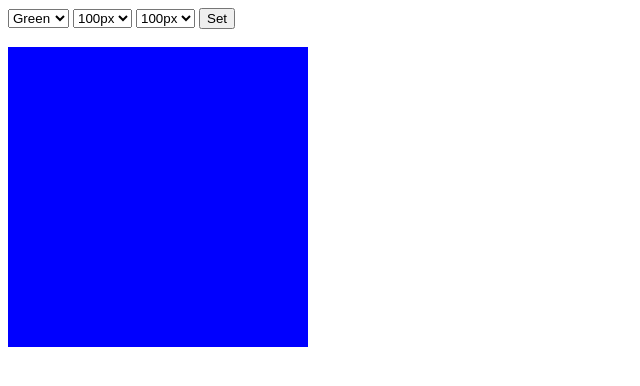
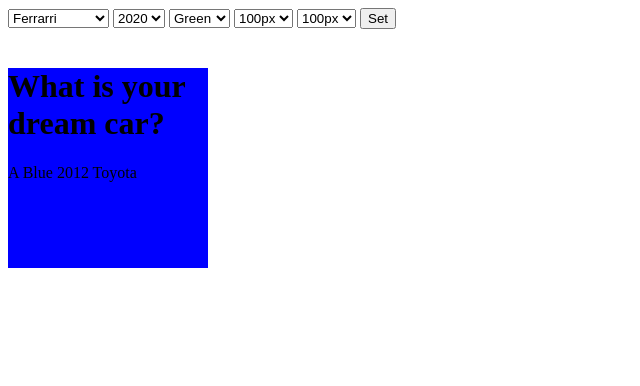
Before and after one commit to pmy09/JSE-project, a plain HTML site: page index.html in a window 1280 px wide. Shown: the whole page, without its empty margins (0-640 px from the left). Drawn offline with Linux system fonts and the light colour scheme.

Commit message:
Update index.html

```diff
--- a/index.html
+++ b/index.html
@@ -5,30 +5,55 @@
         <title>Javascript Essentials</title>
     </head>
     <body>
+         <select name="cars" id='brand'>
+            <option value='Ferrarri'>Ferrarri</option>
+            <option value='Audi'>Audi</option>
+            <option value='Range Rover'>Range Rover</option>
+            <option value='BMW'>BMW</option>
+            <option value='Bugati'>Bugati</option>
+        </select>
+
+        <select name="years" id='date'>
+            <option value='2020'>2020</option>
+            <option value='2019'>2019</option>
+            <option value='2018'>2018</option>
+            <option value='2017'>2017</option>
+            <option value='2016'>2016</option>
+        </select>
 
         <select name="cssProperty" id="background">
             <option value="Green">Green</option>
             <option value="Yellow">Yellow</option>
             <option value="Red">Red</option>
+            <option value="Yellow">Yellow</option>
+            <option value="Brown">Brown</option>
         </select>
 
         <select name="cssProperty" id="width">
             <option value="100px">100px</option>
             <option value="200px">200px</option>
             <option value="300px">300px</option>
+             <option value="350px">350px</option>
+            <option value="400px">400px</option>
         </select>
 
         <select name="cssProperty" id="height">
             <option value="100px">100px</option>
             <option value="200px">200px</option>
             <option value="300px">300px</option>
+            <option value="350px">350px</option>
+            <option value="400px">400px</option>
         </select>
 
         <button id="set">Set</button>
 
         <br><br>
 
-        <div id="modify" style="width:300px;height:300px;background:blue"></div>
+         <div id="modify" style="width:200px;height:200px;background:blue">
+            <h1>What is your dream car?</h1>
+                <span id='mess'>A Blue 2012 Toyota</span>
+        </div>
+
 
         <script src="myapp.js"></script>
 
```
